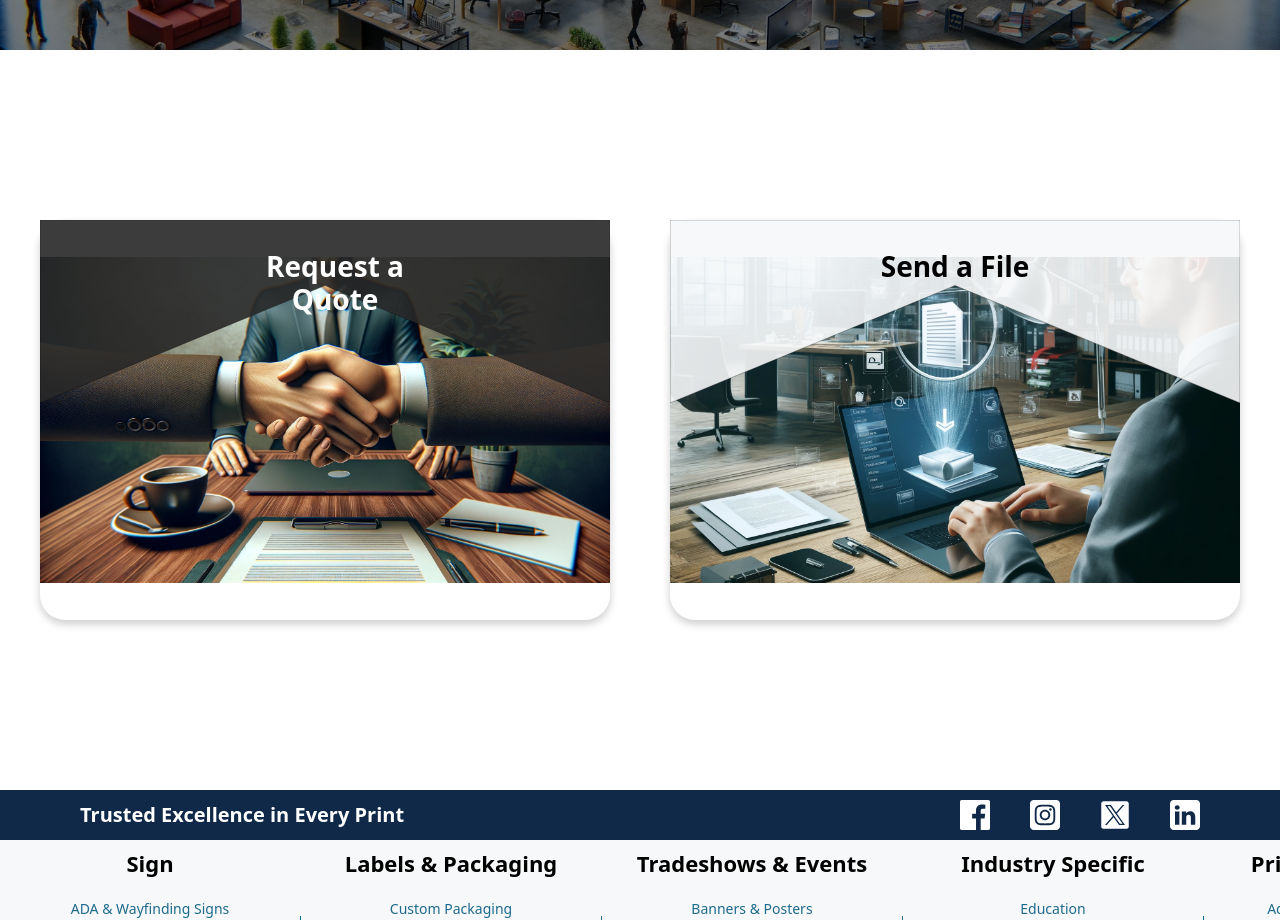
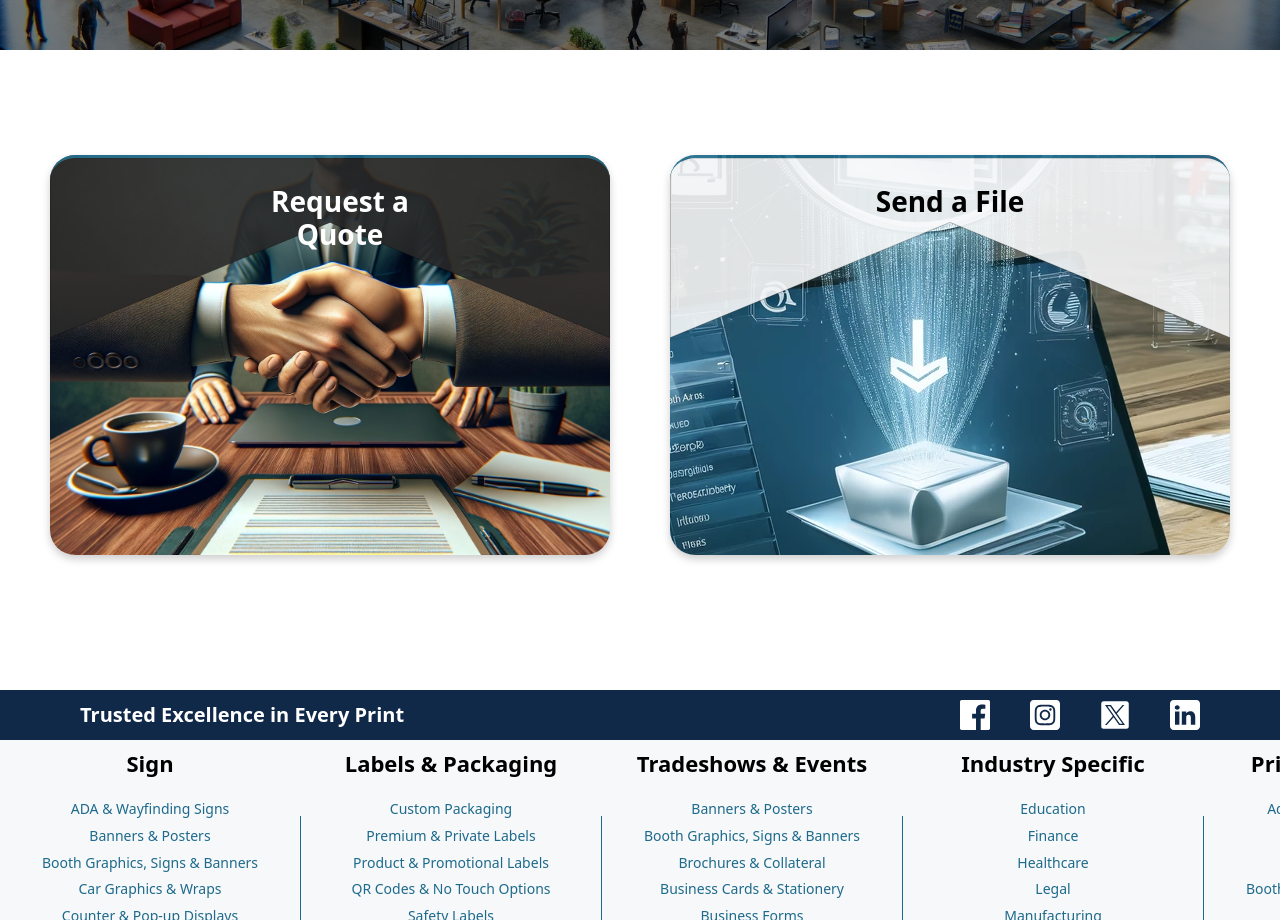
Before and after one commit to sabaPhruidze/mseprinting, a React (Vite) app: page / in a window 1280 px wide. Shown: the part 2000-2920 px from the top of the page. Built offline with nearby package versions, Linux system fonts and the light colour scheme.

Commit message:
I finished doubleCards as well

```diff
--- a/src/importantparts/DoubleCards.tsx
+++ b/src/importantparts/DoubleCards.tsx
@@ -3,7 +3,7 @@ import {
   RequestQuoteBGImage,
   SendFileBGImage,
   RequsetQuoteBGHalf,
-  RequsetQuoteTitle,
+  RequestQuoteTitle,
   SendFileTitle,
 } from "../style/HomeStyles";
 
@@ -15,7 +15,7 @@ export default function DoubleCards() {
     <DoubleCardContainer>
       <RequestQuoteBGImage>
         <RequsetQuoteBGHalf src={HALF_DARK} alt="HALF_DARK" />
-        <RequsetQuoteTitle>Request a Quote</RequsetQuoteTitle>
+        <RequestQuoteTitle>Request a Quote</RequestQuoteTitle>
       </RequestQuoteBGImage>
       <SendFileBGImage>
         <RequsetQuoteBGHalf src={HALF_LIGHT} alt="HALF_LIGHT" />
--- a/src/style/HomeStyles.tsx
+++ b/src/style/HomeStyles.tsx
@@ -338,36 +338,48 @@ export const HomeServicesButton = styled(CarouselButton)`
 
 export const DoubleCardContainer = styled(RowFlex)`
   width: 100%;
-  height: 600px;
+  height: 500px;
   margin: 70px 0;
-  padding: 0 40px;
+  padding: 0 50px;
+  flex-wrap: nowrap;
+  @media (max-width: 768px) {
+    flex-direction: column;
+    align-items: center;
+    padding: 0 50px;
+  }
 `;
 export const RequestQuoteBGImage = styled(HomeServicesContainer)`
   background: url(${REQUEST_QUOTE}) no-repeat center center;
-  width: calc(100% / 2 - 30px);
-  background-size: contain;
+  width: calc(50% - 30px);
+  background-size: cover;
   position: relative;
   border-radius: 25px;
   z-index: 1;
   box-shadow: 0 4px 8px rgba(0, 0, 0, 0.2);
   transition: transform 0.3s ease, box-shadow 0.3s ease;
   cursor: pointer;
+  margin-bottom: 30px;
   &:hover {
     transform: scale(1.1);
     box-shadow: 0 8px 16px rgba(0, 0, 0, 0.3);
+  }
+  @media (max-width: 768px) {
+    width: 100%;
   }
 `;
 
 export const RequsetQuoteBGHalf = styled.img`
   width: 100%;
   position: absolute;
-  top: 0;
+  top: 0px;
   left: 0;
   z-index: 2;
   opacity: 0.9;
+  border-radius: 25px;
+  border-top: 3px solid ${(props) => props.theme.MediumBlue};
 `;
 
-export const RequsetQuoteTitle = styled(WWDCTitle)`
+export const RequestQuoteTitle = styled(WWDCTitle)`
   color: ${(props) => props.theme.White};
   width: 220px;
   position: absolute;
@@ -378,10 +390,9 @@ export const RequsetQuoteTitle = styled(WWDCTitle)`
 
 export const SendFileBGImage = styled(RequestQuoteBGImage)`
   background: url(${SEND_FILE}) no-repeat center center;
-  background-size: contain;
 `;
 
-export const SendFileTitle = styled(RequsetQuoteTitle)`
+export const SendFileTitle = styled(RequestQuoteTitle)`
   color: ${(props) => props.theme.Black};
   width: 150px;
   left: calc(100% / 2 - 75px);
```
